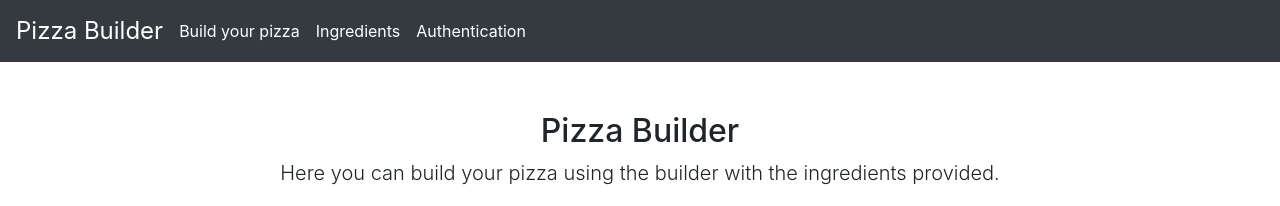
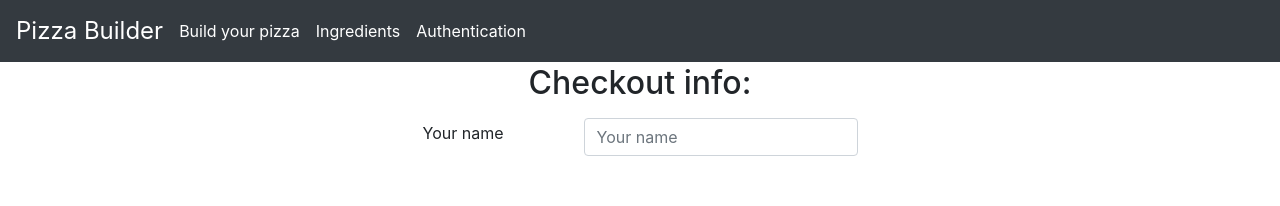
Before and after one commit to auroraworld/pizza-maker, a React (Create React App) app: page /checkout in a window 1280 px wide. Shown: the top 206 px of the page. Built offline with nearby package versions, Linux system fonts and the light colour scheme; no server answers.

Commit message:
Input elements working now

```diff
--- a/src/App.css
+++ b/src/App.css
@@ -222,3 +222,33 @@ div.particularIngredient
   border:1px solid gray;
   margin-top:3em;
 }
+
+
+form.checkoutForm
+{
+  max-width:800px;
+  margin:1em auto;
+}
+
+form.checkoutForm > div.form-group
+{
+  -webkit-display:flex;
+  display:flex;
+  -webkit-align-items:center;
+  align-items:center;
+  -webkit-justify-content:center;
+  justify-content: center;
+}
+
+form.checkoutForm > div.form-group > label
+{
+  margin-right:5em;
+}
+
+form.checkoutForm > div.form-group > div
+{
+  -webkit-display:flex;
+  display:flex;
+  -webkit-align-items:center;
+  align-items:center;
+}
--- a/src/App.js
+++ b/src/App.js
@@ -18,6 +18,7 @@ import { BrowserRouter, Route, Switch } from 'react-router-dom';
 import PizzaBuilder from './PizzaBuilder/PizzaBuilder.js';
 import IngredientList from './Ingredients/IngredientList.js';
 import Layout from './Layout/Layout.js';
+import CheckoutPage from './Ordering/CheckoutPage.js';
 
 //Defaults for axios
 axios.defaults.baseURL = 'https://burgerapp-a9f69.firebaseio.com';
@@ -32,6 +33,7 @@ class App extends Component {
             <Switch>
               <Route path="/" exact component={PizzaBuilder} />
               <Route path="/ingredients" component={IngredientList} />
+              <Route path="/checkout" component={CheckoutPage} />
               <Route path="/" component={PizzaBuilder} />
             </Switch>
           </Layout>
--- a/src/Ordering/CheckoutPage.js
+++ b/src/Ordering/CheckoutPage.js
@@ -1,4 +1,5 @@
 import React, { Component } from 'react';
+import Input from './../Special/Input.js';
 
 class CheckoutPage extends Component
 {
@@ -8,19 +9,69 @@ class CheckoutPage extends Component
     this.state =
     {
       orderForm: {
-        elementType: 'input',
-        elementConfig:{
-
+        name:{
+          elementType: 'input',
+          elementConfig: {
+            type: 'text',
+            placeholder:'Your name',
+          },
+          value: '',
+          label: 'Your name',
         },
+        // email:{},
+        // regularClient:{},
+        // hasCoupon:{},
+        // couponCode:{},
+        // deliveryOption:{},
+        // additionalNotes:{},
       },
       loading: false,
     };
   }
 
+  //The render method
+  render(){
+    //Let's create an array, out of which we'll map the form
+    const formArray = [];
 
-  render(){
-    return(
+    //For each key/value in orderForm object in the state
+    //Id will be key since guaranteed uniqueness
+    Object.keys(this.state.orderForm).forEach(key => {
+      formArray.push({
+        id: key,
+        details: this.state.orderForm[key]
+      });
+    });
 
+
+    let form = (
+      <form className="checkoutForm">
+        {
+          formArray.map(element => {
+            return(
+              <div className="form-group">
+                <label>{element.details.label}</label>
+                <Input
+                  type={element.details.elementType}
+                  {...element}
+                />
+              </div>
+            );
+          })
+        }
+      </form>
     );
-  };
+    console.log(formArray);
+    return (
+      <div className="formContainer">
+        <h2>Checkout info:</h2>
+        {form}
+      </div>
+
+      );
+  }
+
+
 }
+
+export default CheckoutPage;
--- a/src/Ordering/OrderSummary.js
+++ b/src/Ordering/OrderSummary.js
@@ -1,5 +1,6 @@
 import React from 'react';
 import Modal from './../Special/Modal.js';
+import { withRouter } from 'react-router-dom';
 
 const ordersummary = (props) => {
   return(
@@ -27,11 +28,11 @@ const ordersummary = (props) => {
           <p>Continue to checkout?</p>
           <div className="checkoutButtons">
             <button type="button" className="btn btn-dark" onClick={() => {props.checkoutPageToggle(false)}}>Cancel</button>
-            <button type="button" className="btn btn-primary" onClick={() => {alert("You continue!");}}>Continue</button>
+            <button type="button" className="btn btn-primary" onClick={() => {props.history.push('/checkout')}}>Continue</button>
           </div>
      </Modal>
   );
 };
 
 
-export default ordersummary;
+export default withRouter(ordersummary);
--- a/src/PizzaBuilder/PizzaBuilder.js
+++ b/src/PizzaBuilder/PizzaBuilder.js
@@ -34,7 +34,7 @@ class PizzaBuilder extends Component {
     };
     this.fillPizzaComposition();
 
-  };
+  }
 
 
 
--- a/src/Special/Input.js
+++ b/src/Special/Input.js
@@ -19,7 +19,7 @@ const input = (props) => {
   let inputElement = null;
 
   //Switch with cases
-  switch(props.elementType)
+  switch(props.type)
   {
     //Covers input AND checkbox
     //Checkbox - checked="checked" and disabled possible
@@ -30,9 +30,9 @@ const input = (props) => {
       inputElement =
       <input
         className="form-control"
-        {...props.elementConfig}
-        value={props.value}
-        onChange={props.changed}
+        {...props.details.elementConfig}
+        value={props.details.value}
+        onChange={props.details.changed}
       />
       ;
     break;
@@ -70,6 +70,7 @@ const input = (props) => {
         {...props.elementConfig}
         value={props.value}
         onChange={props.changed}
+        placeholder={'da eba'}
       />
       ;
     break;
```
